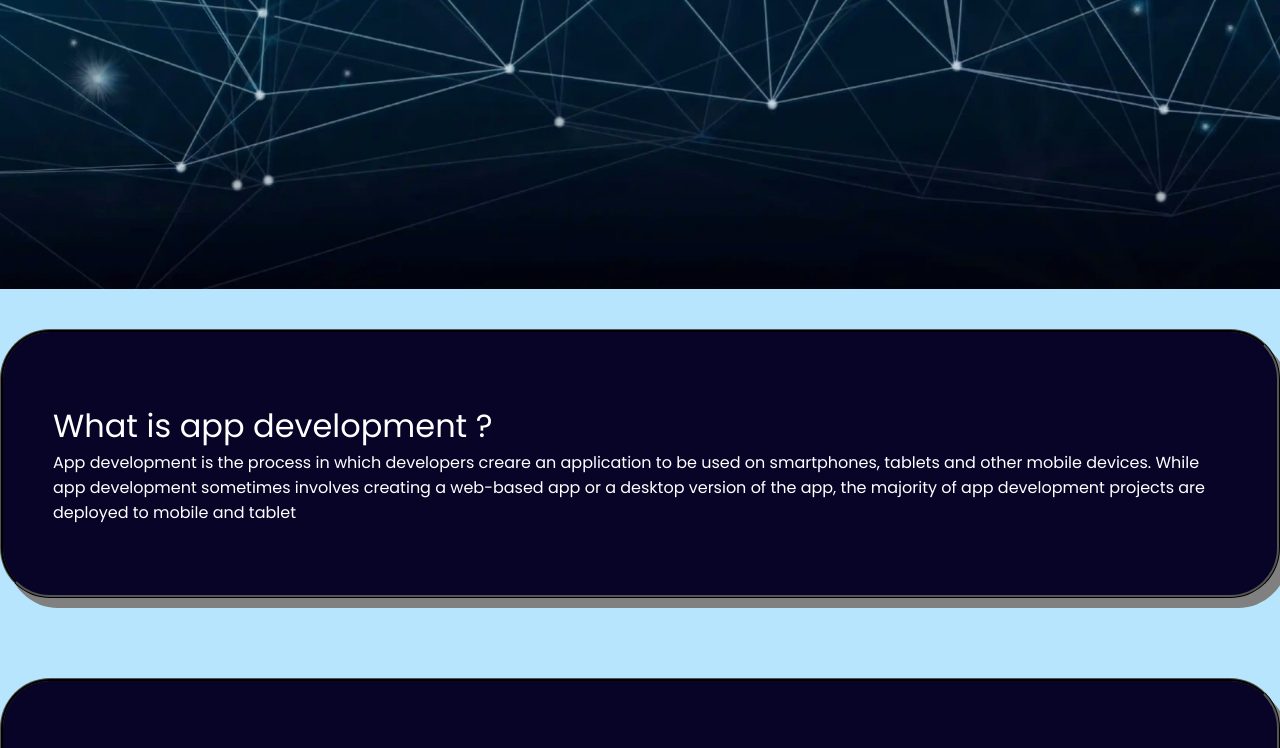
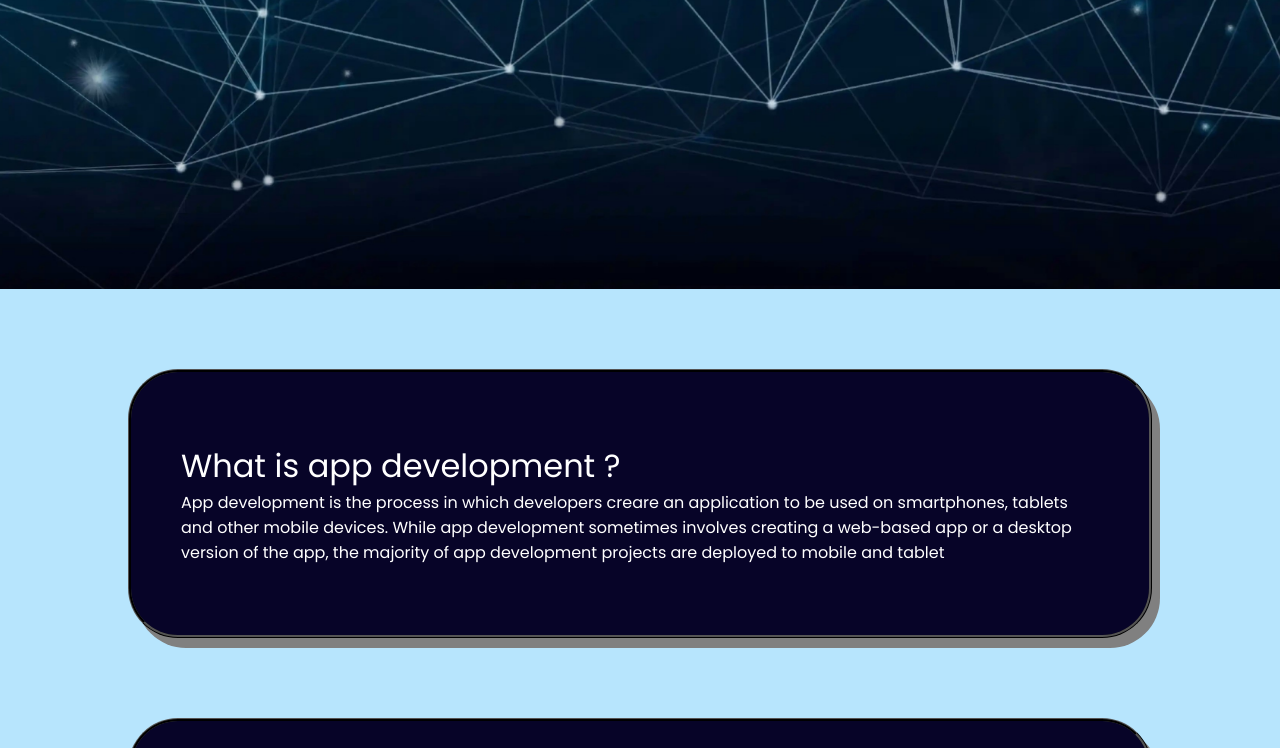
Before and after one commit to ChetanGaurkhede/APP-DEVL, a plain HTML site: page index.html in a window 1280 px wide. Shown: the part 511-1259 px from the top of the page. Drawn offline with Linux system fonts and the light colour scheme.

Commit message:
Update style.css

```diff
--- a/style.css
+++ b/style.css
@@ -29,9 +29,9 @@
 }
 
 .content {
-    max-width: 100%;
+    max-width: 1500em;
     margin: auto;
-/*     padding: 5vh 10vw; */
+    padding: 5vh 10vw;
     /* padding: 5vh 10vw; */
     display: grid;
     row-gap: 10vh;
```
